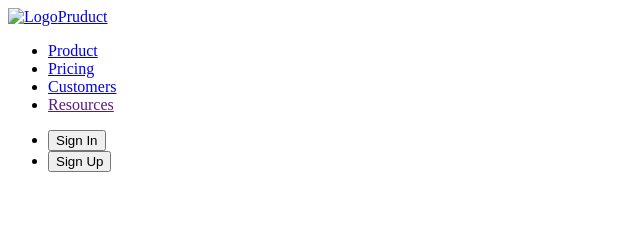
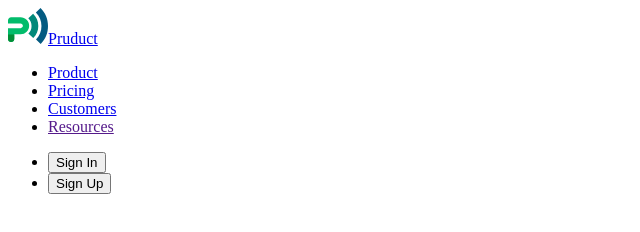
Before and after one commit to Oleksandr-Liashkov/118-fs-blended-group-1-2, a plain HTML site: page customer.html in a window 1280 px wide. Shown: the whole page, without its empty margins (0-640 px from the left). Drawn offline with Linux system fonts and the light colour scheme.

Commit message:
folder sort out 02

```diff
--- a/customer.html
+++ b/customer.html
@@ -9,7 +9,7 @@
     <header>
       <a href="./index.html"
         ><img
-          src="./images/logo.svg"
+          src="./images/main/logo.svg"
           alt="Logo"
           width="40"
           height="36"
```
Also changed, not shown: pricing.html (+1 -1 lines).
